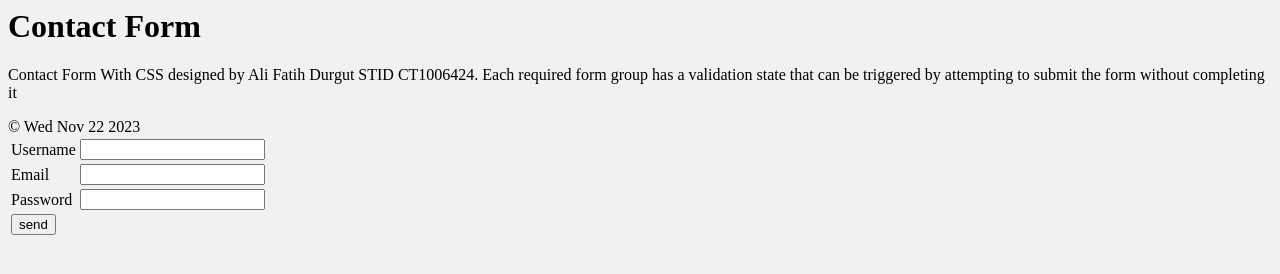
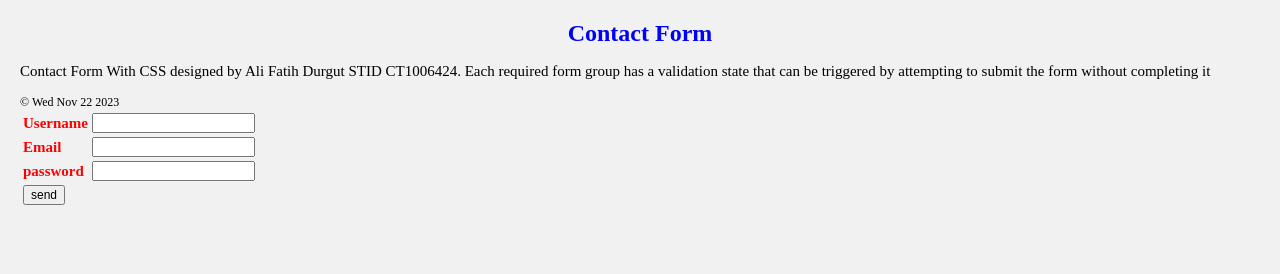
Before and after one commit to AliDrgt/ise103-assigment3-Alidrgt, a plain HTML site: page index.html in a window 1280 px wide. Drawn offline with Linux system fonts and the light colour scheme.

Commit message:
Added new features

```diff
--- a/css/style.css
+++ b/css/style.css
@@ -1,6 +1,22 @@
 
-
+* {
+    font-size: 12px;
+}
 
 body {
     background-color: #f1f1f1;
+    margin: 20px;
 }
+
+h1 {
+    font-size: 2rem;
+    color: blue;
+    font-style: bold;
+    text-align: center;
+}
+
+.form{
+    font-size: 15px;
+    color: red;
+    font-weight: bold;
+}
--- a/index.html
+++ b/index.html
@@ -9,20 +9,20 @@
 <body>
     <form action="" method="post"></form>
     <h1>Contact Form</h1>
-    <p>Contact Form With CSS designed by Ali Fatih Durgut STID CT1006424. Each required form group has a validation
+    <p style="font-size: 15px;">Contact Form With CSS designed by Ali Fatih Durgut STID CT1006424. Each required form group has a validation
         state that can be triggered by attempting to submit the form without completing it
     </p>
     <table>
         <tr>
-            <td>Username</td>
+            <td><span class="form">Username</span></td>
             <td><input type="text" name="Username" id="Username"></td>
         </tr>
         <tr>
-            <td>Email</td>
+            <td><span class="form">Email</span></td>
             <td><input type="email" id="email"></td>
         </tr>
         <tr>
-            <td>Password</td>
+            <td><span class="form">password</span></td>
             <td><input type="password" name="password" id="password"></td>
         </tr>
         <tr>
```
